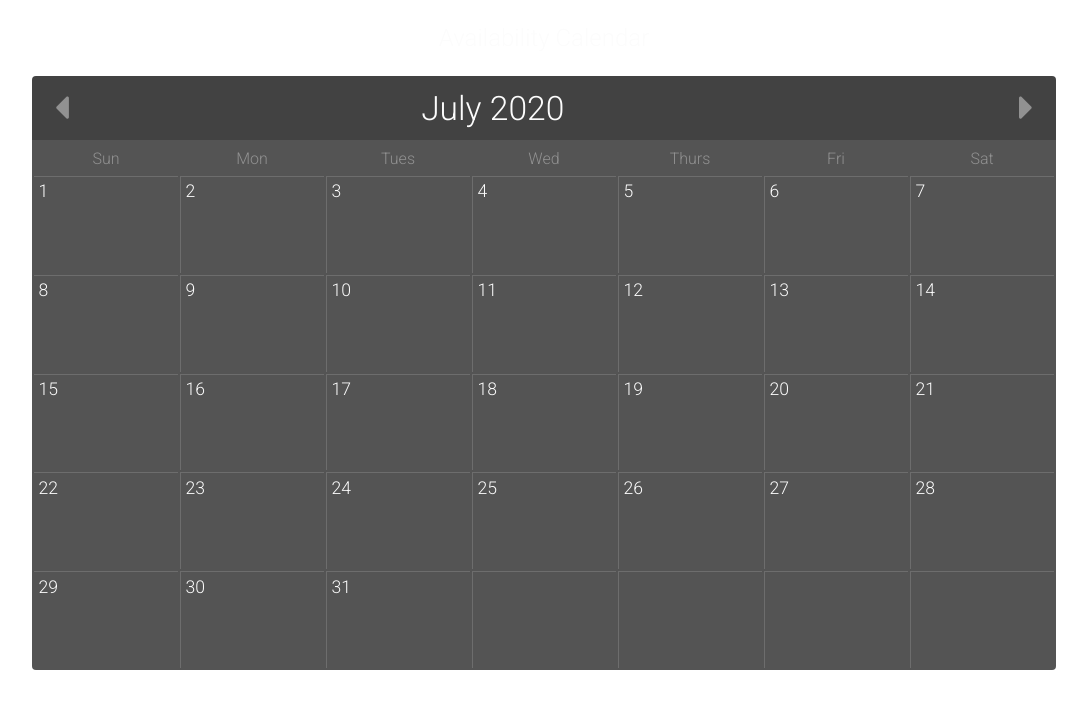
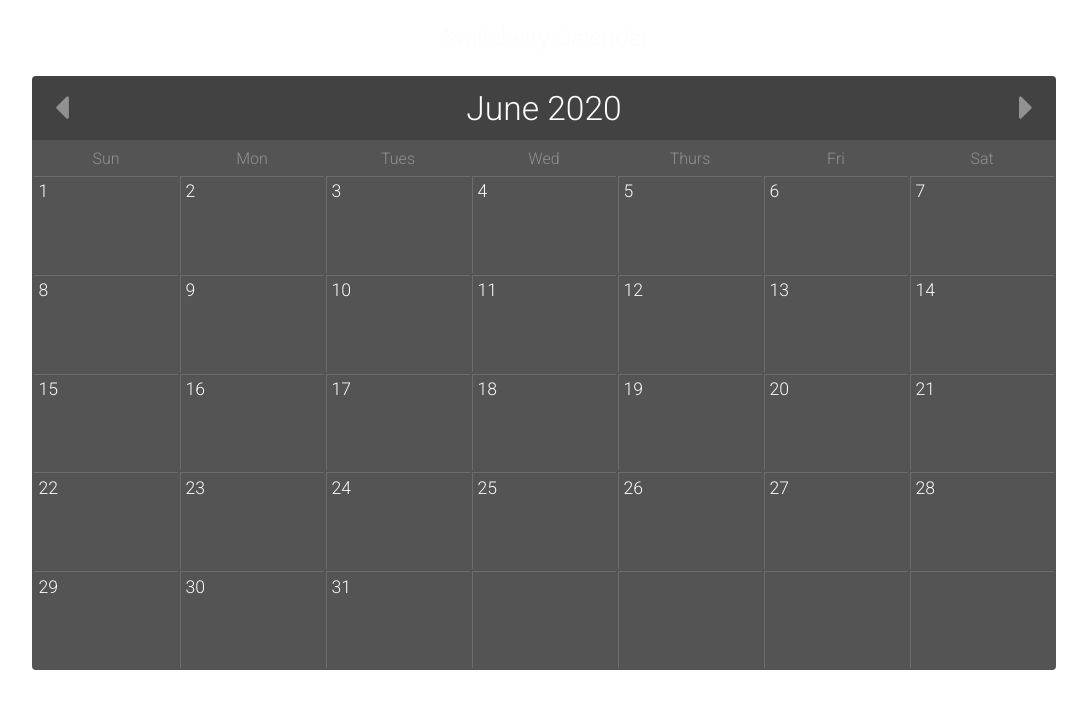
Before and after one commit to ewether/availability-calendar, a plain HTML site: page html/index.html in a window 1280 px wide. Both pictures are taken after a click on the button 1122 px from the left and 108 px from the top of the page. Shown: the whole page, without its empty margins (96-1183 px from the left). Drawn offline with nearby package versions, Linux system fonts and the light colour scheme.

Commit message:
can now navigate to next month

```diff
--- a/css/style.css
+++ b/css/style.css
@@ -35,9 +35,9 @@
 
 .month-year {
   display: flex;
-  justify-content: space-between;
+  justify-content: space-around;
   font-size: 1.4em;
-  width: 24%;
+  /*width: 24%;*/
   margin: 0 auto;
 }
 
--- a/html/index.html
+++ b/html/index.html
@@ -19,7 +19,8 @@
             <h2><i class="fas fa-caret-left"></i></h2>
           </button>
           <div class="month-year">
-            <h2 class="main-date"></h2>
+            <h2 class="selected-month"></h2>
+            <h2 class="year"></h2>
           </div>
           <button class="nav-btn" id="right-btn">
             <h2><i class="fas fa-caret-right"></i></h2>
--- a/js/scripts.js
+++ b/js/scripts.js
@@ -2,7 +2,8 @@ $(document).ready(function() {
   // all jQuery will go in here
   const leftBtn = document.getElementById('left-btn');
   const rightBtn = document.getElementById('right-btn');
-    const monthYear = document.querySelector('.main-date');
+  const currentMonth = document.querySelector('.selected-month');
+  // const currentYear = document.querySelector('.year');
   const weekDay = document.querySelectorAll('.calendar-days th');
   const numberedDay = document.querySelectorAll('.calendar-days td');
 
@@ -11,43 +12,23 @@ $(document).ready(function() {
   // calendar starts on current day/month/yr
   let currentDate = new Date();
   // gets index number of current month and puts it into variable 'monthIndex'
-    const monthIndex = currentDate.getMonth();
+  let monthIndex = currentDate.getMonth();
   // changes month html to the current month & year using its index in monthArray
-    monthYear.innerHTML = monthArray[monthIndex]+' '+currentDate.getFullYear();
+  let currentYear = currentDate.getFullYear();
+  currentMonth.innerHTML = monthArray[monthIndex]+' '+currentYear;
 
-      if (currentDate.getMonth() == 11) {
-          let current = new Date(currentDate.getFullYear() + 1, 0, 1);
+    // if (currentDate.getMonth() == 11) {
+    //     let current = new Date(currentDate.getFullYear() + 1, 0, 1);
 
-      } else {
-          let current = new Date(currentDate.getFullYear(), currentDate.getMonth() + 1, 1);
-      }
-    // get current day of current month
-    // const currentDay = currentDate.getDate();
+    // } else {
+    //     let current = new Date(currentDate.getFullYear(), currentDate.getMonth() + 1, 1);
+    // }
 
   // rightBtn on click -> monthIndex + 1, display that array element
   rightBtn.addEventListener('click', function() {
 
-      i = 0;
-      if (monthIndex < 11) {
-        i = i + 1;
-        monthYear.innerHTML = monthArray[monthIndex + i]+' '+currentDate.getFullYear();
-      } else {
+    currentMonth.innerHTML = monthArray[monthIndex++ + 1]+' '+currentYear;
 
-      }
-
-
-      while (i < 2) {
-        i = i + 1;
-        const nextMonth = monthIndex + i;
-        console.log(nextMonth);
-      }
-        monthYear.innerHTML = monthArray[monthIndex + i]+' '+currentDate.getFullYear();
-
-
-      // while (i < 13) {
-      //   i = i + 1;
-      //   monthYear.innerHTML = monthArray[monthIndex + i]+' '+currentDate.getFullYear();
-      // }
   });
 
 });
```
Lines whose indentation alone changed are shown as unchanged.
